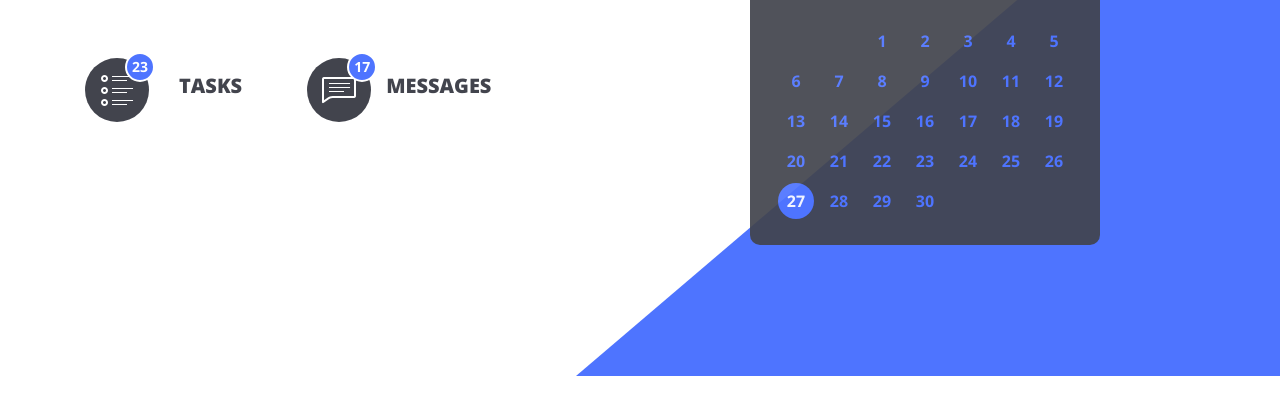
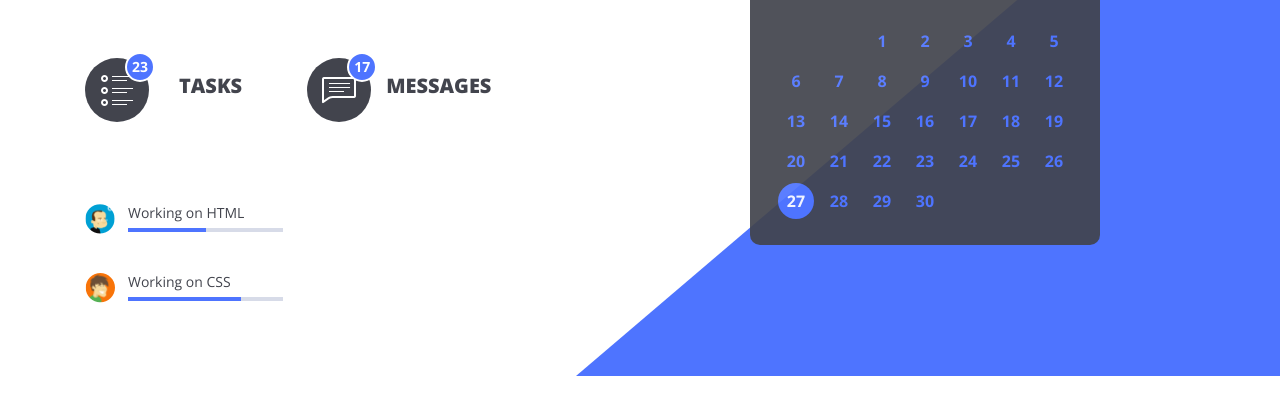
Before and after one commit to Maciejf85/twoheads_test, a website: page index.html in a window 1280 px wide. Shown: the part 424-834 px from the top of the page. Drawn offline with nearby package versions, Linux system fonts and the light colour scheme.

Commit message:
user information

```diff
--- a/index.html
+++ b/index.html
@@ -78,6 +78,36 @@
                     </div>
                   </div>
                   <!-- / notification -->
+                  <div class="user__information">
+
+                    <div class="user__information-item">
+                      <div class="item-image">
+                        <img src="./images/team-ante.png" alt="user-picture"></img>
+                      </div>
+                      <div class="item-description">
+                        <div class="title">Working on HTML</div>
+                        <div class="progressbar">
+                          <span style="width: 50%;"></span>
+                        </div>
+                      </div>
+                    </div>
+
+                    <div class="user__information-item">
+                      <div class="item-image">
+                        <img src="./images/team-matija-2.png" alt="user-picture"></img>
+                      </div>
+                      <div class="item-description">
+                        <div class="title">Working on CSS</div>
+                        <div class="progressbar">
+                          <span style="width: 73%;"></span>
+                        </div>
+                      </div>
+                    </div>
+
+                  </div>
+
+
+
                 </section>
                 <!-- / left section -->
               </div>
--- a/scss/main.scss
+++ b/scss/main.scss
@@ -176,6 +176,38 @@ body {
         }
       }
     }
+    .user__information {
+      margin-top: 82px;
+      &-item {
+        display: flex;
+        align-items: center;
+        margin-bottom: 40px;
+        .item-image {
+          width: 29px;
+          height: 29px;
+          border-radius: 50%;
+        }
+        .item-description {
+          margin-left: 14px;
+          .title {
+            font-size: 14px;
+            color: #42444d;
+            padding-bottom: 2px;
+          }
+          .progressbar {
+            margin-top: 6px;
+            width: 155px;
+            height: 4px;
+            background-color: #d7dbe8;
+            span {
+              height: 100%;
+              display: block;
+              background-color: #4e74ff;
+            }
+          }
+        }
+      }
+    }
   }
   &__section-right {
     .calendar {
```
Also changed, not shown: css/main.css, images/team-ante.png (added), images/team-matija-2.png (added), 1 other file.
